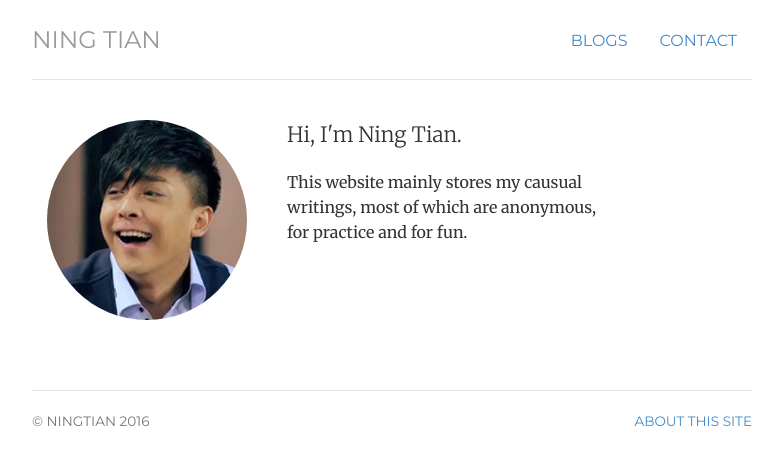
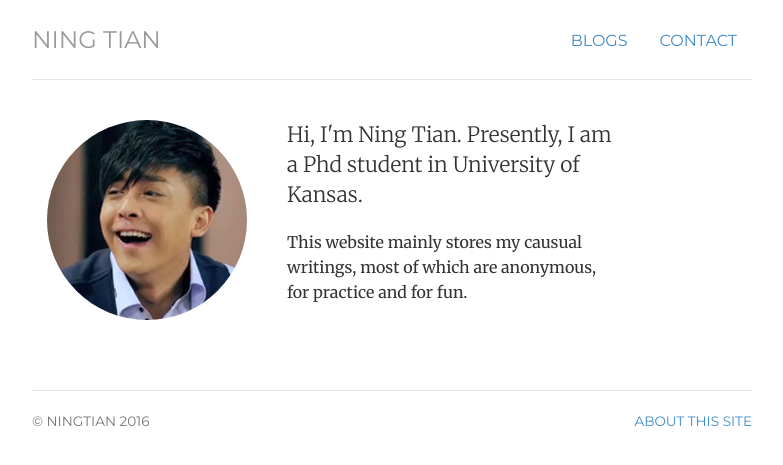
Before and after one commit to ningtian/ningtian.github.io, a Jekyll site: the page built from index.html, in a window 1280 px wide. Shown: the top 465 px of the page, without its empty margins (248-1031 px from the left). Built offline with Jekyll 4.4.1, drawn with Linux system fonts in a browser that asks for light colours.

Commit message:
Update index.html

```diff
--- a/index.html
+++ b/index.html
@@ -17,7 +17,7 @@ description: Ning Tian is a phd student living and working in Lawrence.
 
 
 
-	<p class="lead">Hi, I'm <span itemprop="name">Ning Tian.</span></p>
+	<p class="lead">Hi, I'm <span itemprop="name">Ning Tian. Presently, I am a Phd student in University of Kansas.</span></p>
 
 
 
```
